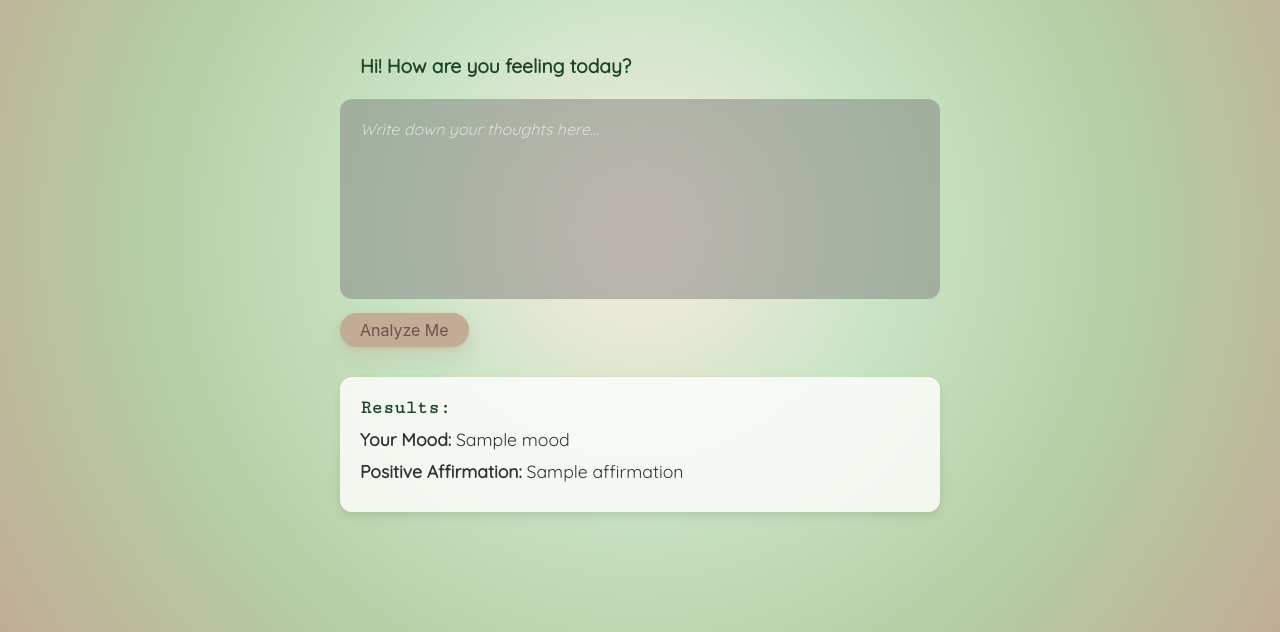
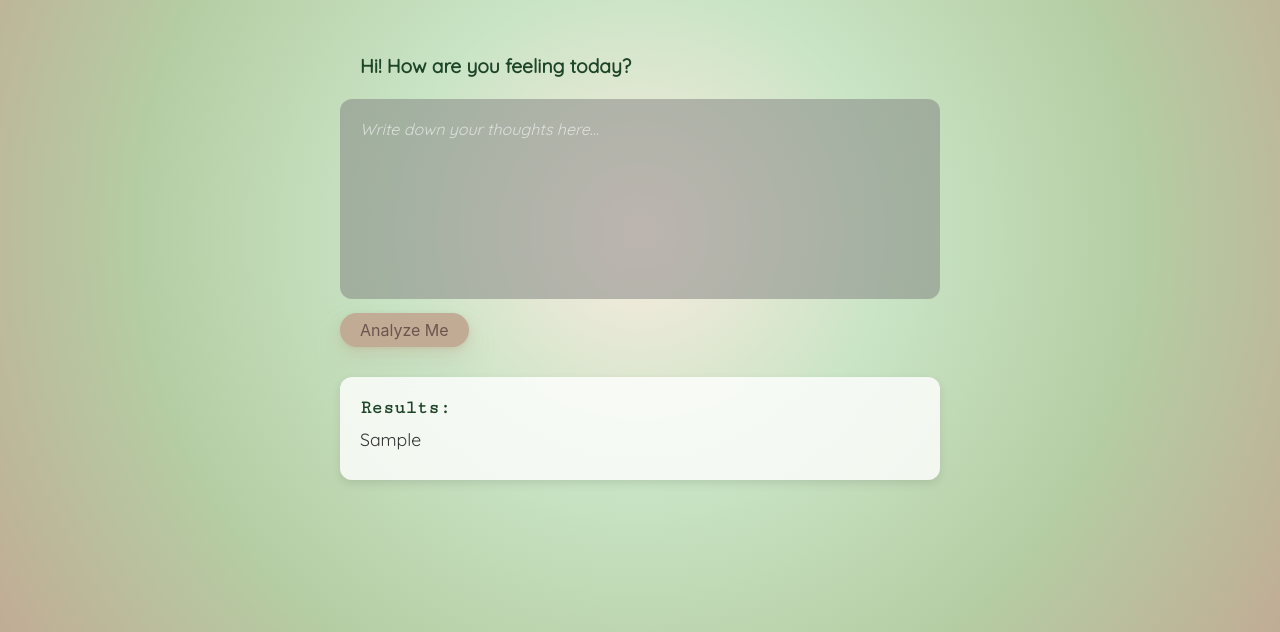
Before and after one commit to kalyanipnblm/Zenful-AI, a Flask app: template templates/index.html in a window 1280 px wide. Shown: the part 168-800 px from the top of the page. Run offline with Flask 3, Linux system fonts and the light colour scheme; the template is opened without the code that fills it: most values are stand-ins (such as "Sample title", 1, 10 or a date in 2020).

Commit message:
Add AI to my code.

```diff
--- a/app.py
+++ b/app.py
@@ -1,57 +1,33 @@
-from transformers import pipeline
-import random
-import pandas as pd
-from datetime import datetime
-from flask import Flask, render_template, request, jsonify
+from flask import Flask, render_template, request
+import openai
 
 app = Flask(__name__)
 
-feelings_analyzer = pipeline("sentiment-analysis")
+openai.api_key = "sk-your-api-key-here"
 
-def analyze_mood(user_input):
-    result = feelings_analyzer(user_input)[0]
-    mood = result['label']
-    score = round(result['score'], 2)
-    return mood, score
-
-def generate_affirmation(mood):
-    affirmations = {
-        "POSITIVE": [
-            "Your positive energy is inspiring—keep it going!",
-            "Keep up the great work! You’re shining today!"
-        ],
-        "NEGATIVE": [
-            "This moment will pass. You’re stronger than you think.",
-            "Take it one step at a time; brighter days are ahead."
-        ],
-        "NEUTRAL": [
-            "Today is a great day to focus on your goals. You've got this!",
-            "Stay steady and remember—you’re doing better than you think!"
-        ]
-    }
-    return random.choice(affirmations.get(mood, ["You're doing amazing"]))
-
-def log_mood(user_input, mood, score):
-    log_file = "mood_log.csv"
-    current_date = datetime.now().strftime("%Y-%m-%d")
-    new_entry = {"Date": current_date, "Input": user_input, "Mood": mood, "Score": score}
-
+def generate_response(user_input):
     try:
-        df = pd.read_csv(log_file)
-        df = pd.concat([df, pd.DataFrame([new_entry])], ignore_index=True)
-    except FileNotFoundError:
-        df = pd.DataFrame([new_entry])
-
-    df.to_csv(log_file, index=False)
+        response = openai.ChatCompletion.create(
+            model="gpt-3.5-turbo",
+            messages=[
+                {"role": "system", "content": "You are a helpful assistant that analyzes mood and provides positive affirmations."},
+                {"role": "user", "content": f"Analyze the mood of this input and provide a positive affirmation:\n\n{user_input}"}
+            ],
+            max_tokens=150,
+            temperature=0.7,
+        )
+        return response["choices"][0]["message"]["content"].strip()
+    except Exception as e:
+        return f"Error: {e}"
 
 @app.route("/", methods=["GET", "POST"])
 def home():
+    mood_response = None
     if request.method == "POST":
         user_input = request.form.get("user_input")
-        mood, score = analyze_mood(user_input)
-        affirmation = generate_affirmation(mood)
-        return render_template("index.html", user_input=user_input, mood=mood, affirmation=affirmation)
-    return render_template("index.html")
+        if user_input:
+            mood_response = generate_response(user_input)
+    return render_template("index.html", mood_response=mood_response)
 
 if __name__ == "__main__":
     app.run(debug=True, host="127.0.0.1")
--- a/templates/index.html
+++ b/templates/index.html
@@ -27,11 +27,10 @@
         </div>
     </form>
 
-    {% if mood %}
+    {% if mood_response %}
     <div class="results-container">
         <h3>Results:</h3>
-        <p><strong>Your Mood:</strong> {{ mood }}</p>
-        <p><strong>Positive Affirmation:</strong> {{ affirmation }}</p>
+        <p>{{ mood_response }}</p>
     </div>
     {% endif %}
 </body>
```
